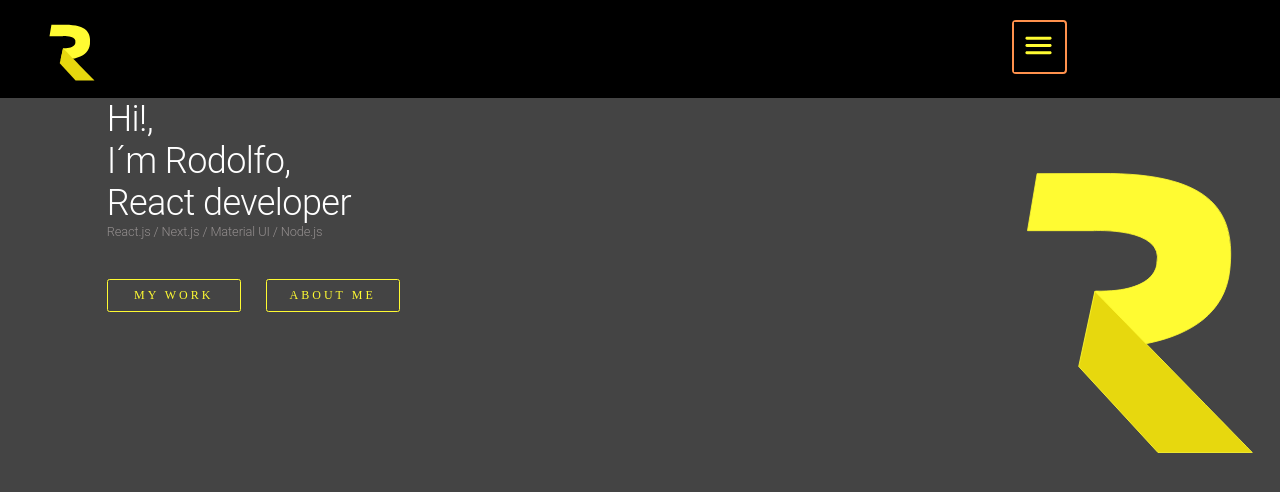
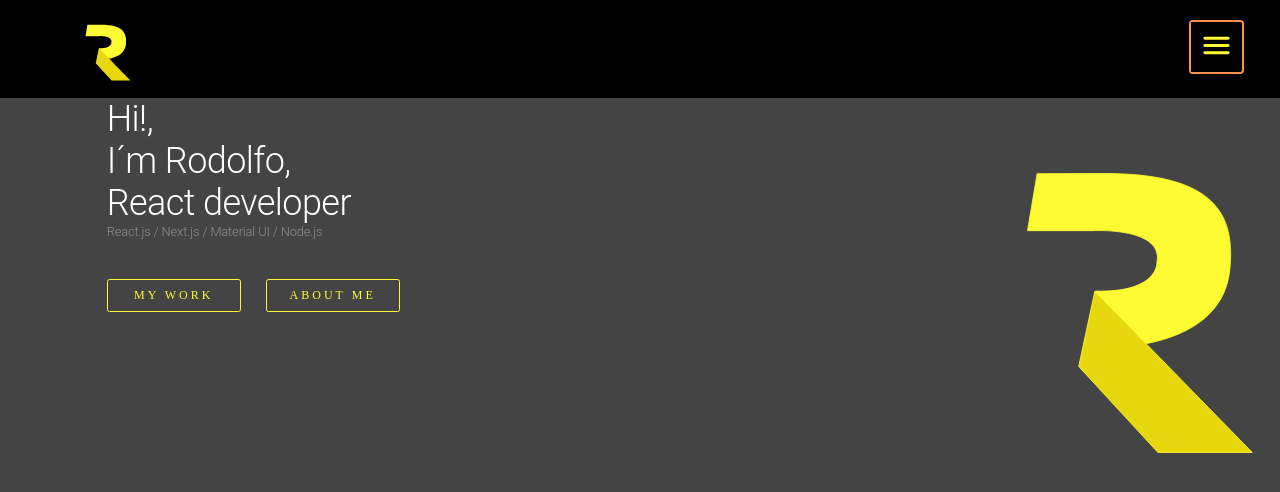
Before and after one commit to rrorrolfo/next_portfolio, a Next.js app: page / in a window 1280 px wide. Shown: the top 492 px of the page. Built offline with nearby package versions, Linux system fonts and the light colour scheme.

Commit message:
Optimized styling for navigationContainer element

```diff
--- a/components/navigation/navigation.module.css
+++ b/components/navigation/navigation.module.css
@@ -9,10 +9,10 @@
 }
 
 .navigationContainer {
-  display: flex;
   height: 78px;
   padding: 20px 0 0;
   margin-bottom: 20px !important;
+  justify-content: space-around;
 }
 
 .logoContainer {
```
